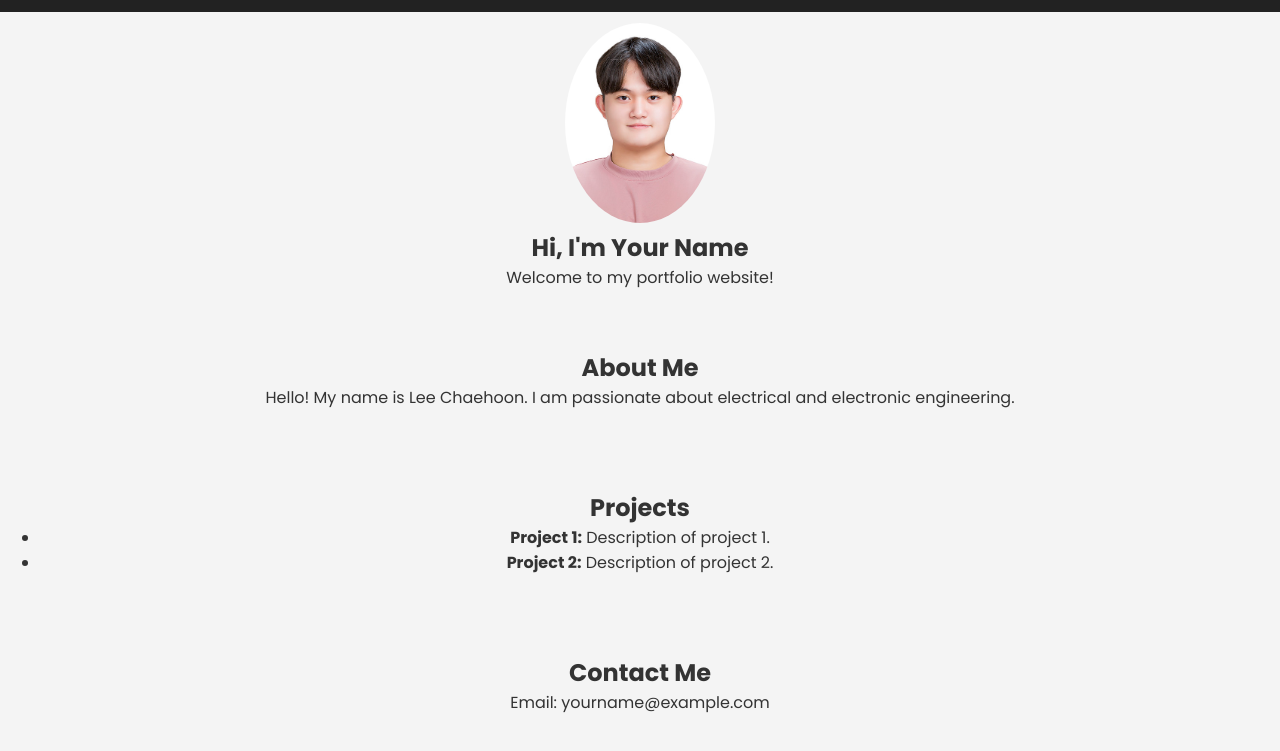
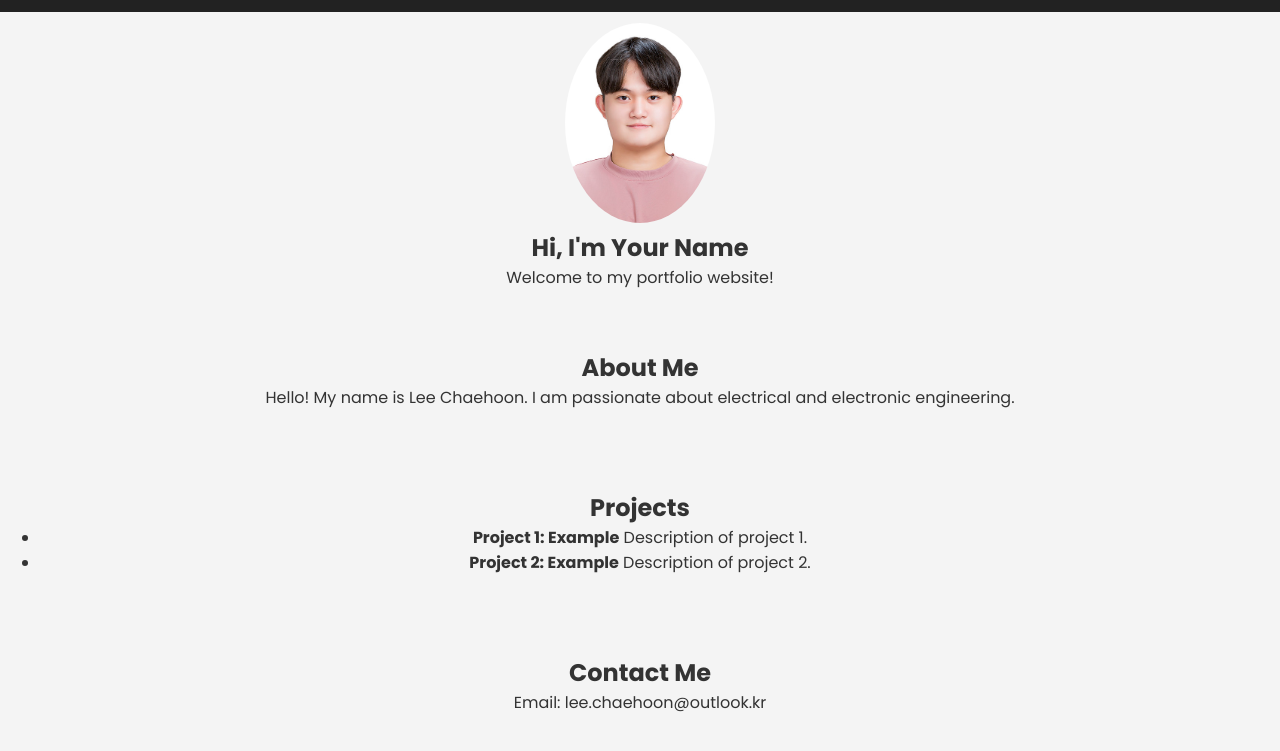
Before and after one commit to Chaehoony/Chaehoony.github.io, a plain HTML site: page index.html in a window 1280 px wide. Shown: the part 97-848 px from the top of the page. Drawn offline with Linux system fonts and the light colour scheme.

Commit message:
Update index.html

```diff
--- a/index.html
+++ b/index.html
@@ -32,14 +32,14 @@
     <section id="projects" class="content">
         <h2>Projects</h2>
         <ul>
-            <li><strong>Project 1:</strong> Description of project 1.</li>
-            <li><strong>Project 2:</strong> Description of project 2.</li>
+            <li><strong>Project 1: Example</strong> Description of project 1.</li>
+            <li><strong>Project 2: Example</strong> Description of project 2.</li>
         </ul>
     </section>
 
     <section id="contact" class="content">
         <h2>Contact Me</h2>
-        <p>Email: yourname@example.com</p>
+        <p>Email: lee.chaehoon@outlook.kr</p>
     </section>
 </body>
 </html>
```
